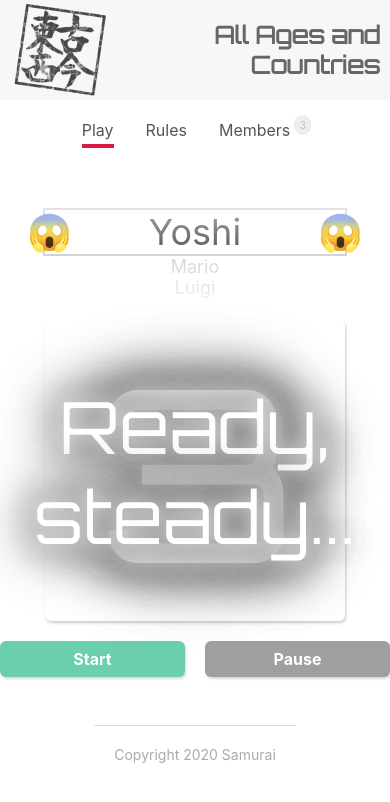
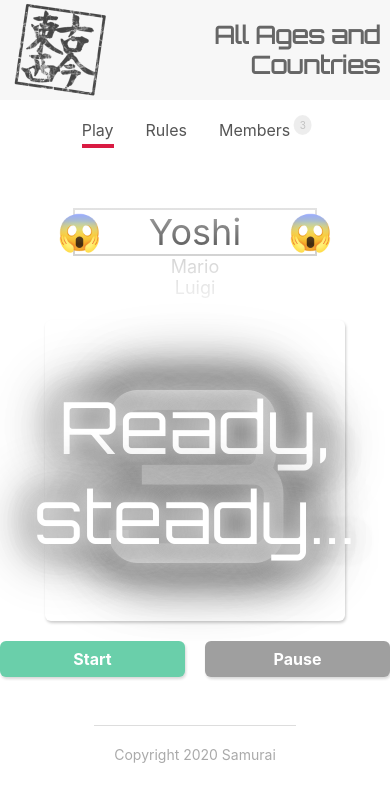
Before and after one commit to compranata/svelte-countdown, a Svelte app: page / in a window 390 px wide. Both pictures are taken after a click on the element "Play". Shown: the top 802 px of the page. Built offline with nearby package versions, Linux system fonts and the light colour scheme.

Commit message:
name field responsive

```diff
--- a/src/components/Playground/Players.svelte
+++ b/src/components/Playground/Players.svelte
@@ -49,7 +49,7 @@
     margin: 0 16px;
     font-size: 18px;
     color: #ccc;
-    width: 300px;
+    min-width: 240px;
     text-align: center;
   }
   li.active {
```
